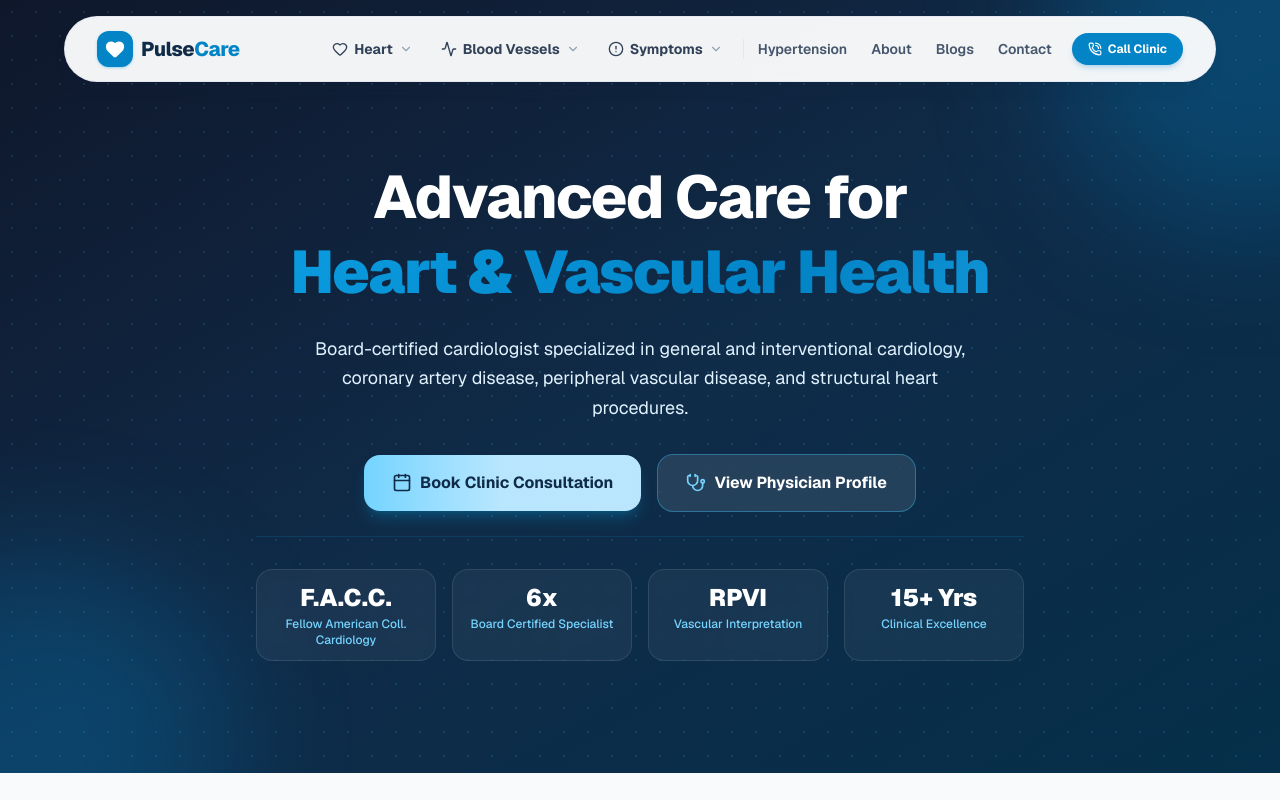
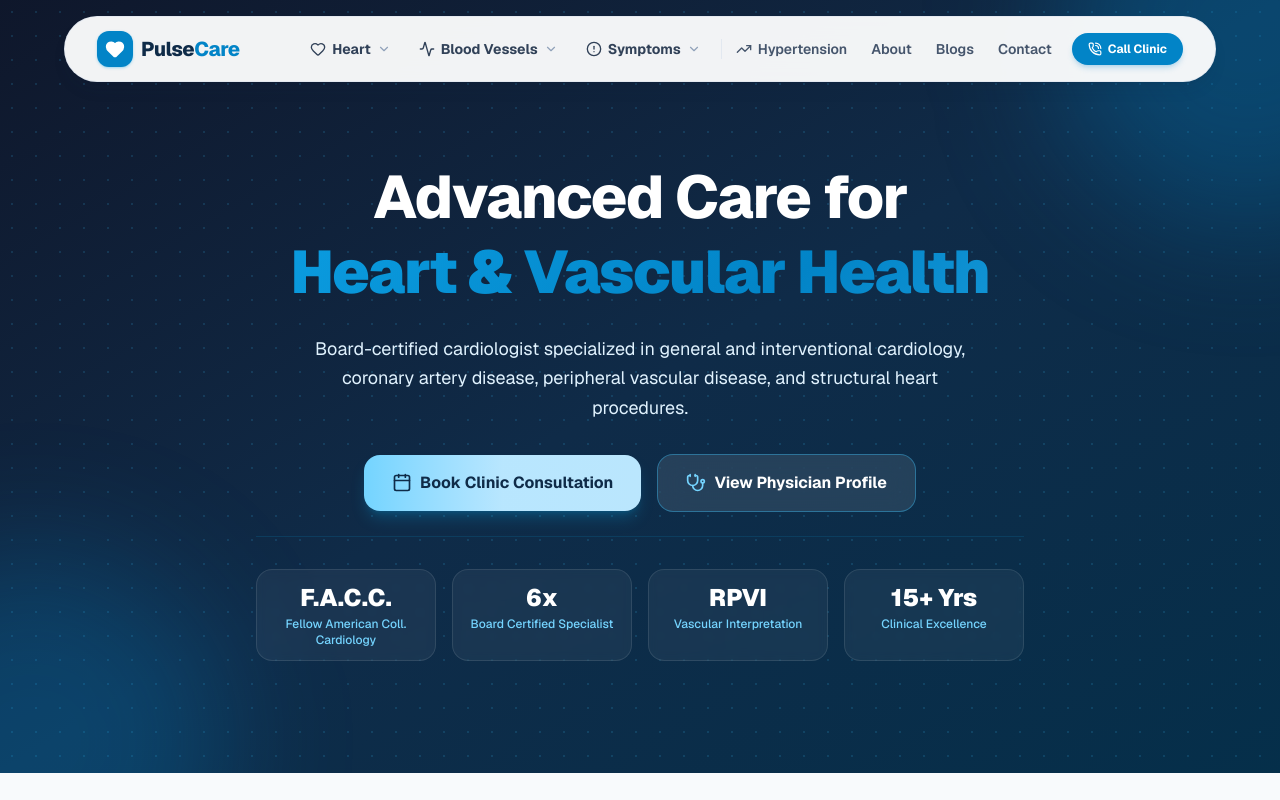
Before and after one commit to DynamicDOMinator/medical, a Next.js app: page / in a window 1280 px wide. Shown: the top 800 px of the page. Built offline with nearby package versions, Linux system fonts and the light colour scheme.

Commit message:
add TrendingUp icon to Hypertension nav item in Navbar

```diff
--- a/src/components/Navbar.jsx
+++ b/src/components/Navbar.jsx
@@ -10,6 +10,7 @@ import {
   PhoneCall,
   ChevronDown,
   AlertCircle,
+  TrendingUp,
 } from "lucide-react";
 import { useState, useRef } from "react";
 
@@ -145,7 +146,7 @@ export default function Navbar() {
   const [mobileSymptomsOpen, setMobileSymptomsOpen] = useState(false);
 
   const staticLinks = [
-    { name: "Hypertension", href: "/blood-vessels/hypertension" },
+    { name: "Hypertension", href: "/blood-vessels/hypertension", icon: TrendingUp },
     { name: "About", href: "/about" },
     { name: "Blogs", href: "/blogs" },
     { name: "Contact", href: "/contact" },
@@ -192,19 +193,23 @@ export default function Navbar() {
             {/* Divider */}
             <div className="h-5 w-px bg-slate-200 mx-1" />
 
-            {staticLinks.map((link) => (
+            {staticLinks.map((link) => {
+              const LinkIcon = link.icon;
+              return (
                 <Link
                   key={link.href}
                   href={link.href}
-                className={`text-sm font-semibold px-2.5 py-2 rounded-xl transition-all ${
+                  className={`flex items-center space-x-1.5 text-sm font-semibold px-2.5 py-2 rounded-xl transition-all ${
                     pathname === link.href
                       ? "bg-blue-50 text-blue-700"
                       : "text-slate-600 hover:text-blue-600 hover:bg-slate-50"
                   }`}
                 >
-                {link.name}
+                  {LinkIcon && <LinkIcon className="h-4 w-4" />}
+                  <span>{link.name}</span>
                 </Link>
-            ))}
+              );
+            })}
 
             {/* CTA */}
             <a
@@ -344,20 +349,24 @@ export default function Navbar() {
             {/* Divider */}
             <div className="h-px bg-slate-100 my-2" />
 
-            {staticLinks.map((link) => (
+            {staticLinks.map((link) => {
+              const LinkIcon = link.icon;
+              return (
                 <Link
                   key={link.href}
                   href={link.href}
                   onClick={() => setMobileOpen(false)}
-                className={`block px-4 py-2.5 rounded-xl text-sm font-semibold transition-all ${
+                  className={`flex items-center space-x-2 px-4 py-2.5 rounded-xl text-sm font-semibold transition-all ${
                     pathname === link.href
                       ? "bg-blue-50 text-blue-700"
                       : "text-slate-700 hover:bg-slate-50"
                   }`}
                 >
-                {link.name}
+                  {LinkIcon && <LinkIcon className="h-4 w-4" />}
+                  <span>{link.name}</span>
                 </Link>
-            ))}
+              );
+            })}
 
             <a
               href="tel:+18005557857"
```
Lines whose indentation alone changed are shown as unchanged.
